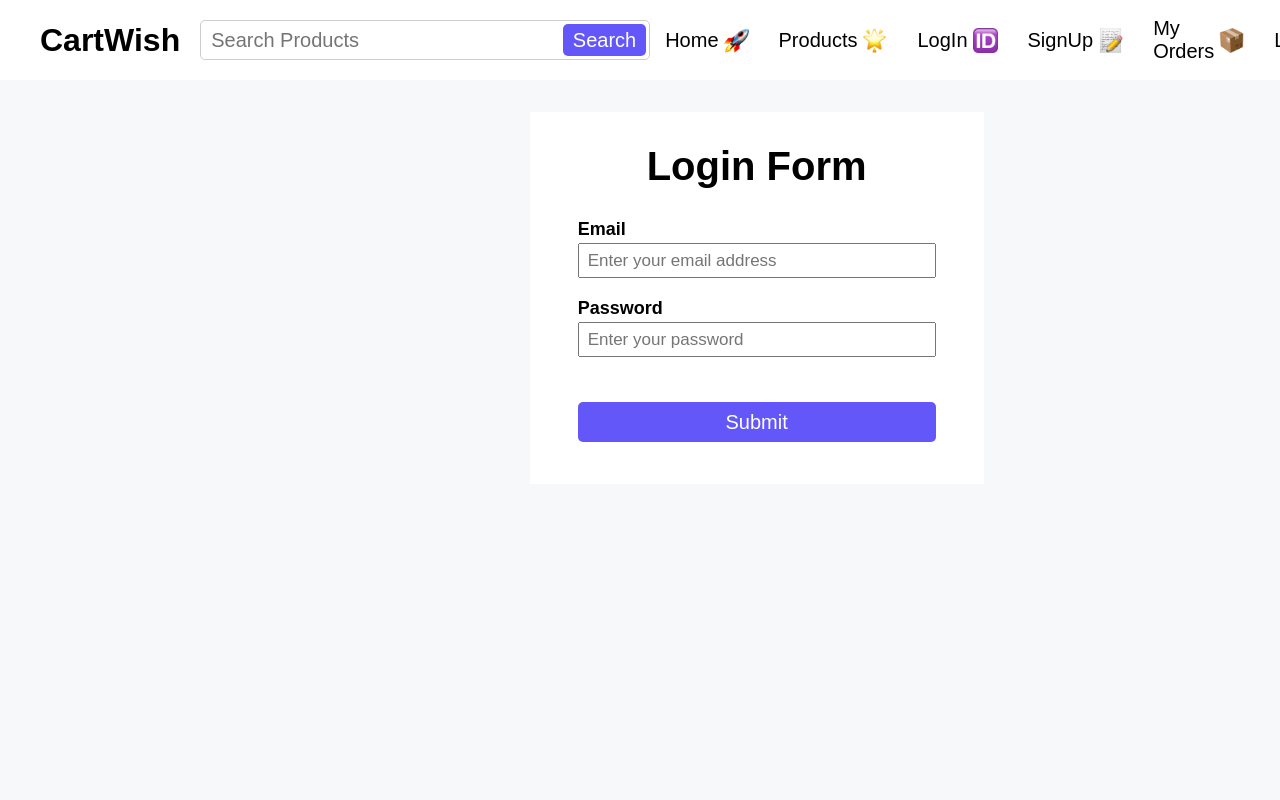
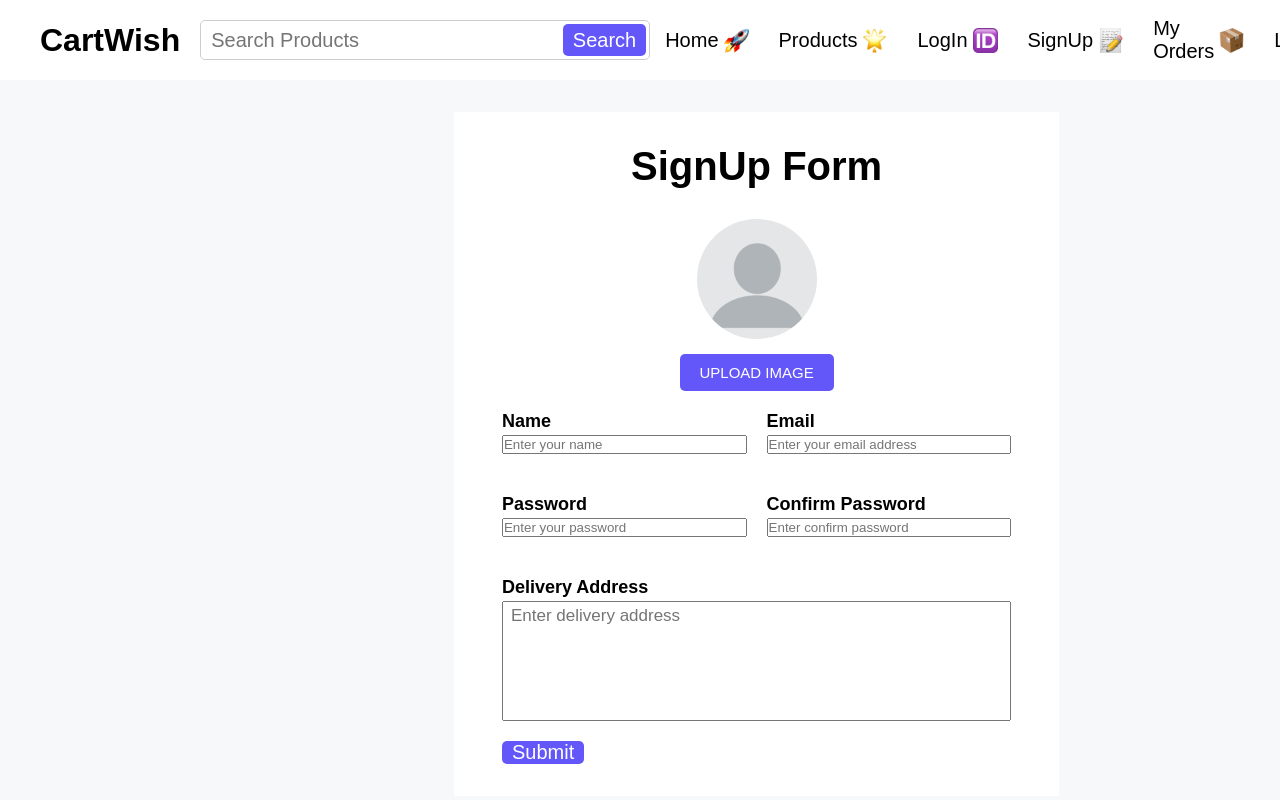
Before and after one commit to noorinoorullah130/cart-wish-ecommerce, a React (Vite) app: page / in a window 1280 px wide. Shown: the top 800 px of the page. Built offline with nearby package versions, Linux system fonts and the light colour scheme.

Commit message:
signuppage is done

```diff
--- a/src/App.jsx
+++ b/src/App.jsx
@@ -8,6 +8,7 @@ import SingleProductPage from "./components/SingleProduct/SingleProductPage";
 import CartPage from "./components/Cart/CartPage";
 import MyOrderPage from "./components/MyOrder/MyOrderPage";
 import LoginPage from "./components/Authentication/LoginPage";
+import SignupPage from "./components/Authentication/SignupPage";
 
 const App = () => {
     return (
@@ -19,7 +20,8 @@ const App = () => {
                 {/* <SingleProductPage /> */}
                 {/* <CartPage /> */}
                 {/* <MyOrderPage /> */}
-                <LoginPage />
+                {/* <LoginPage /> */}
+                <SignupPage />
             </main>
         </div>
     );
--- /dev/null
+++ b/src/components/Authentication/SignupPage.css
@@ -0,0 +1,63 @@
+.signup_form {
+    width: 40%;
+}
+
+.image_input_section {
+    display: flex;
+    flex-direction: column;
+    align-items: center;
+}
+
+.image_preview {
+    width: 120px;
+    height: 120px;
+    border-radius: 100%;
+    overflow: hidden;
+    margin-bottom: 15px;
+}
+
+.image_preview img {
+    width: 100%;
+    height: 100%;
+}
+
+.image_input {
+    display: none;
+}
+
+.image_label {
+    display: inline-block;
+    padding: 10px 20px;
+    margin-bottom: 20px;
+    text-align: center;
+    background: #6457f9;
+    color: #fff;
+    font-size: 15px;
+    font-family: inherit;
+    text-transform: Uppercase;
+    font-weight: 500;
+    border-radius: 5px;
+    cursor: pointer;
+    width: fit-content;
+}
+
+.signup_form_input {
+    width: 100%;
+    display: grid;
+    grid-template-columns: 1fr 1fr;
+    gap: 20px;
+}
+
+.signup_textares_section {
+    grid-column: 1/3;
+}
+
+.input_textarea {
+    font-size: 17px;
+    font-weight: 500;
+    font-family: inherit;
+    height: 120px;
+    resize: none;
+    padding: 4px 8px;
+    outline: none;
+}
--- /dev/null
+++ b/src/components/Authentication/SignupPage.jsx
@@ -0,0 +1,167 @@
+import "./SignupPage.css";
+import user from "../../assets/user.webp";
+
+import { useForm } from "react-hook-form";
+import { z } from "zod";
+import { zodResolver } from "@hookform/resolvers/zod";
+import { useState } from "react";
+
+const schema = z
+    .object({
+        name: z
+            .string()
+            .min(3, { message: "Name should be at least 3 characters." }),
+        email: z.string().email({ message: "Please enter valid email" }).min(3),
+        password: z
+            .string()
+            .min(8, { message: "Password must be at least 8 characters." }),
+        confirmPassword: z.string(),
+        deliveryAddress: z
+            .string()
+            .min(15, { message: "Address must be at least 15 characters." }),
+    })
+    .refine((data) => data.password === data.confirmPassword, {
+        message: "Confirm Password does not match Password.",
+        path: ["confirmPassword"],
+    });
+
+const SignupPage = () => {
+    const [profilePic, setProfilePic] = useState(null);
+
+    const {
+        register,
+        handleSubmit,
+        formState: { errors },
+    } = useForm({ resolver: zodResolver(schema) });
+
+    const onSubmit = (formData) => console.log(formData);
+
+    console.log(profilePic);
+
+    return (
+        <section className="align_center form_page">
+            <form
+                className="authentication_form signup_form"
+                onSubmit={handleSubmit(onSubmit)}
+            >
+                <h2>SignUp Form</h2>
+
+                <div className="image_input_section">
+                    <div className="image_preview">
+                        <img
+                            src={
+                                profilePic
+                                    ? URL.createObjectURL(profilePic)
+                                    : user
+                            }
+                            id="file-ip-1-preview"
+                        />
+                    </div>
+                    <label htmlFor="file-ip-1" className="image_label">
+                        Upload Image
+                    </label>
+                    <input
+                        type="file"
+                        onChange={(e) => setProfilePic(e.target.files[0])}
+                        id="file-ip-1"
+                        className="image_input"
+                    />
+                </div>
+
+                {/* Form Inputs */}
+                <div className="form_inputs signup_form_input">
+                    <div>
+                        <label htmlFor="name">Name</label>
+                        <input
+                            id="name"
+                            className="form_text_input"
+                            type="text"
+                            placeholder="Enter your name"
+                            {...register("name")}
+                        />
+                        {errors.name && (
+                            <em className="form_error">
+                                {errors.name.message}
+                            </em>
+                        )}
+                    </div>
+
+                    <div>
+                        <label htmlFor="email">Email</label>
+                        <input
+                            id="email"
+                            className="form_text_input"
+                            type="email"
+                            placeholder="Enter your email address"
+                            {...register("email")}
+                        />
+                        {errors.email && (
+                            <em className="form_error">
+                                {errors.email.message}
+                            </em>
+                        )}
+                    </div>
+
+                    <div>
+                        <label htmlFor="password">Password</label>
+                        <input
+                            id="password"
+                            className="form_text_input"
+                            type="password"
+                            placeholder="Enter your password"
+                            {...register("password")}
+                        />
+                        {errors.password && (
+                            <em className="form_error">
+                                {errors.password.message}
+                            </em>
+                        )}
+                    </div>
+
+                    <div>
+                        <label htmlFor="cpassword">Confirm Password</label>
+                        <input
+                            id="cpassword"
+                            className="form_text_input"
+                            type="password"
+                            placeholder="Enter confirm password"
+                            {...register("confirmPassword")}
+                        />
+                        {errors.confirmPassword && (
+                            <em className="form_error">
+                                {errors.confirmPassword.message}
+                            </em>
+                        )}
+                    </div>
+
+                    <div className="signup_textares_section">
+                        <label htmlFor="address">Delivery Address</label>
+                        <textarea
+                            id="address"
+                            className="input_textarea"
+                            placeholder="Enter delivery address"
+                            {...register("deliveryAddress")}
+                        />
+                        {errors.deliveryAddress && (
+                            <em className="form_error">
+                                {errors.deliveryAddress.message}
+                            </em>
+                        )}
+                    </div>
+                </div>
+
+                <button className="search_button form_submit" type="submit">
+                    Submit
+                </button>
+            </form>
+        </section>
+    );
+};
+
+export default SignupPage;
+
+// name - Name should be at least 3 characters.
+// email - Please enter valid email
+// password - Password must be at least 8 characters.
+// confirmPassword - Confirm Password does not match Password
+// deliveryAddress - Address must be at least 15 characters.
```
